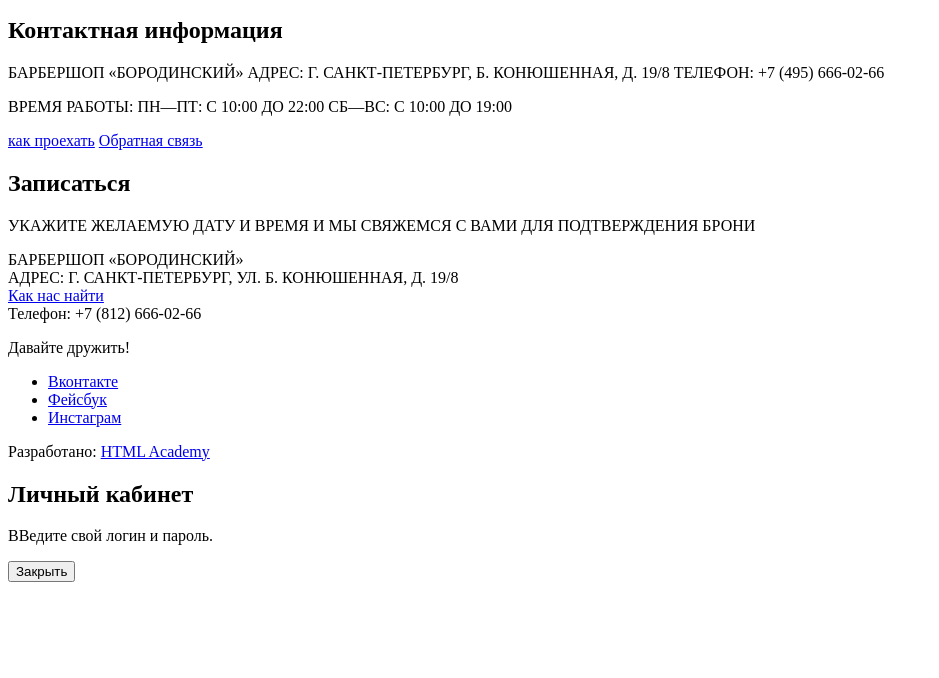
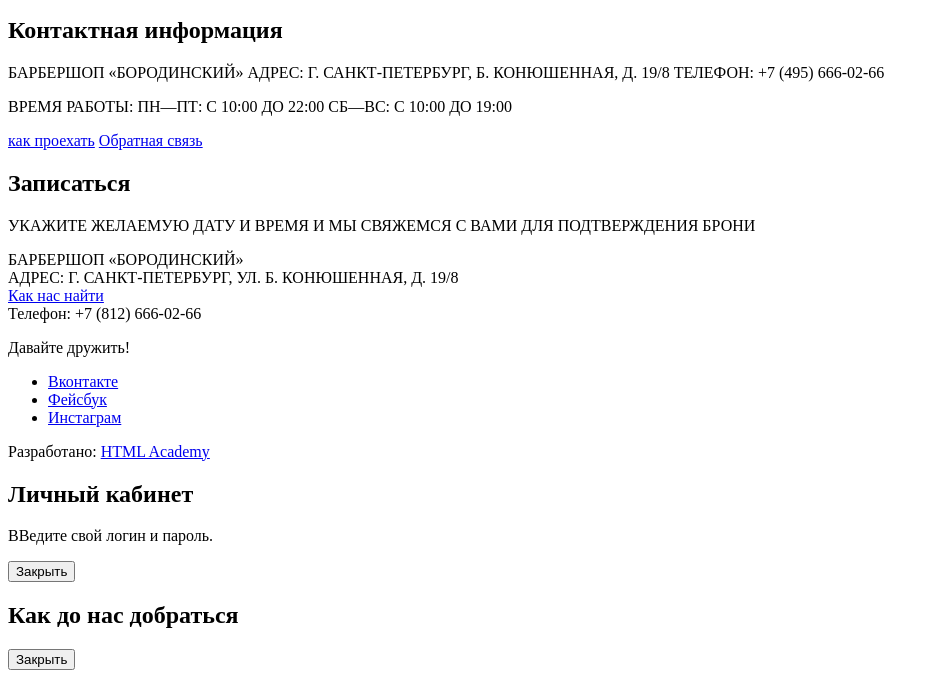
Before and after one commit to NikolayBorman/954249-barbershop-26, a plain HTML site: page index.html in a window 1280 px wide. Shown: the part 821-1499 px from the top of the page, without its empty margins (0-939 px from the left). Before the commit the page ends 1411 px from the top, so only its background shows below. Drawn offline with Linux system fonts and the light colour scheme.

Commit message:
Update index.html

```diff
--- a/index.html
+++ b/index.html
@@ -112,5 +112,9 @@
     <!--Здесь убдет форма-->
     <button type="button">Закрыть</button>
   </section>
+  <section>
+    <h2>Как до нас добраться</h2>
+    <button type="button">Закрыть</button>
+  </section>
   </body>
 </html>
```
